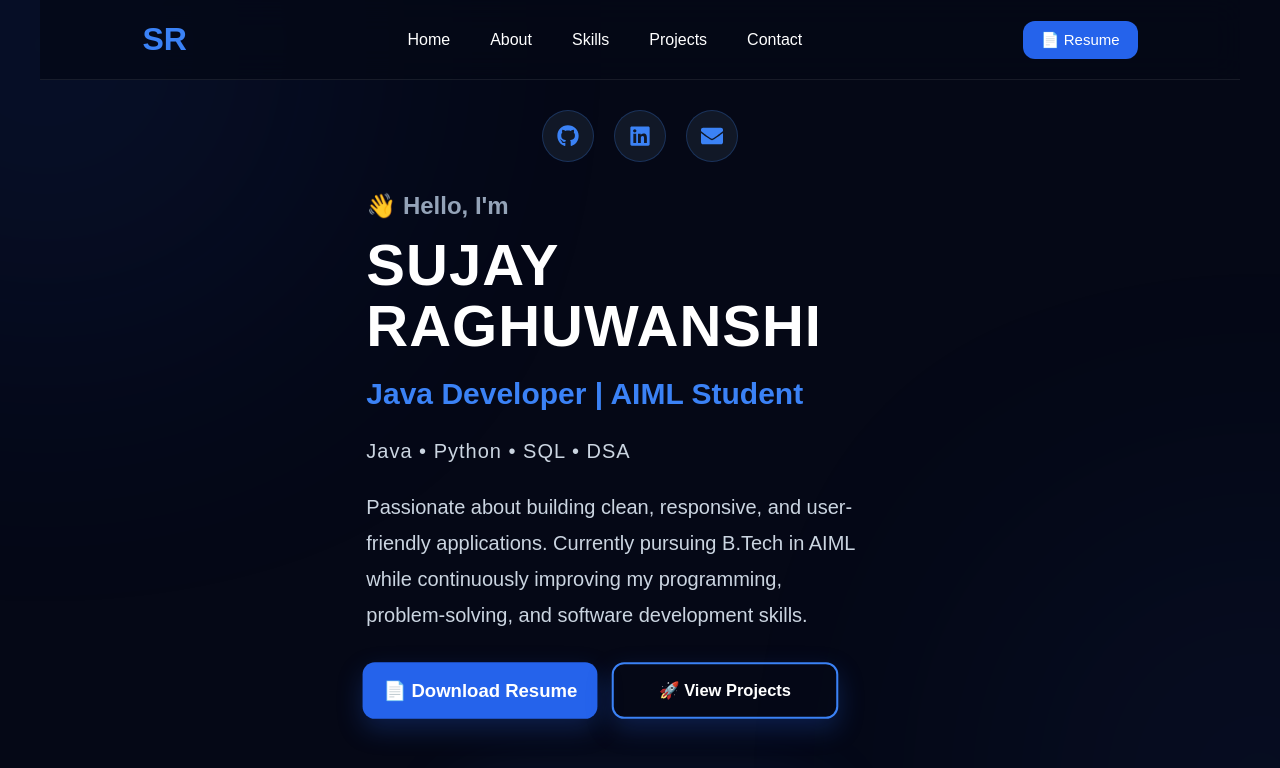
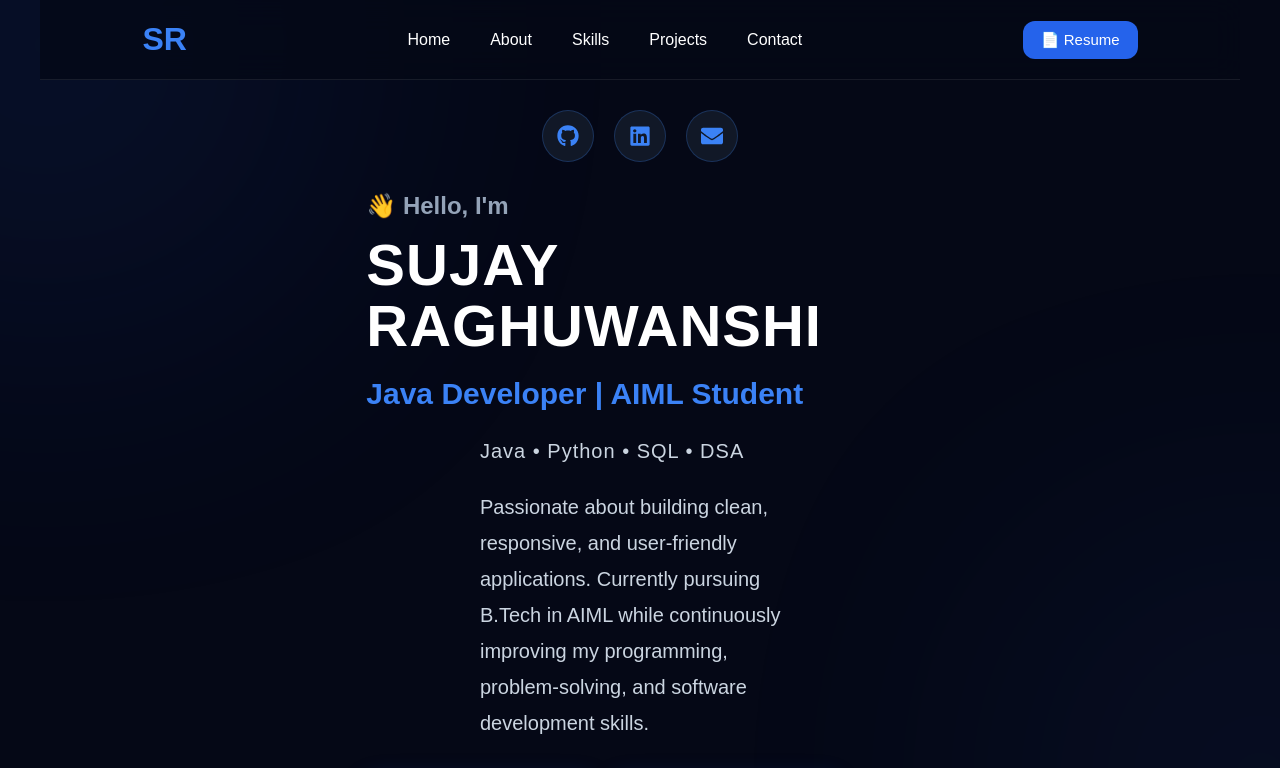
Before and after one commit to Sujayraghuwanshi/sujay-portfolio, a React (Vite) app: page / in a window 1280 px wide. Shown: the top 768 px of the page. Built offline with nearby package versions, Linux system fonts and the light colour scheme.

Commit message:
Updated portfolio

```diff
--- a/src/App.css
+++ b/src/App.css
@@ -837,3 +837,11 @@ button{
     font-size:18px;
     padding:14px 20px;
 }
+.left p{
+    max-width: 320px;
+    margin: 20px auto;
+    line-height: 1.8;
+}
+.hire-btn{
+    border-radius:16px;
+}
```
